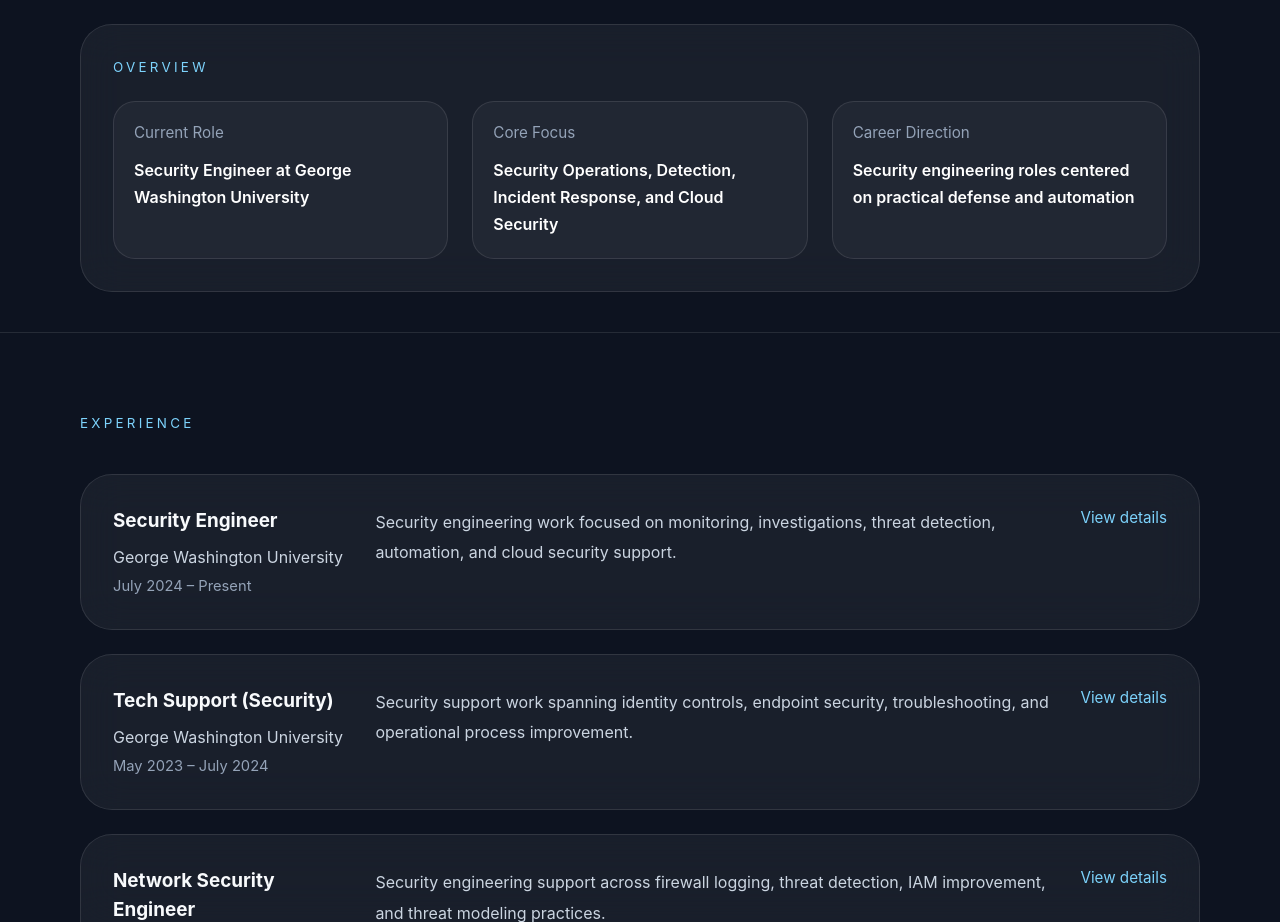
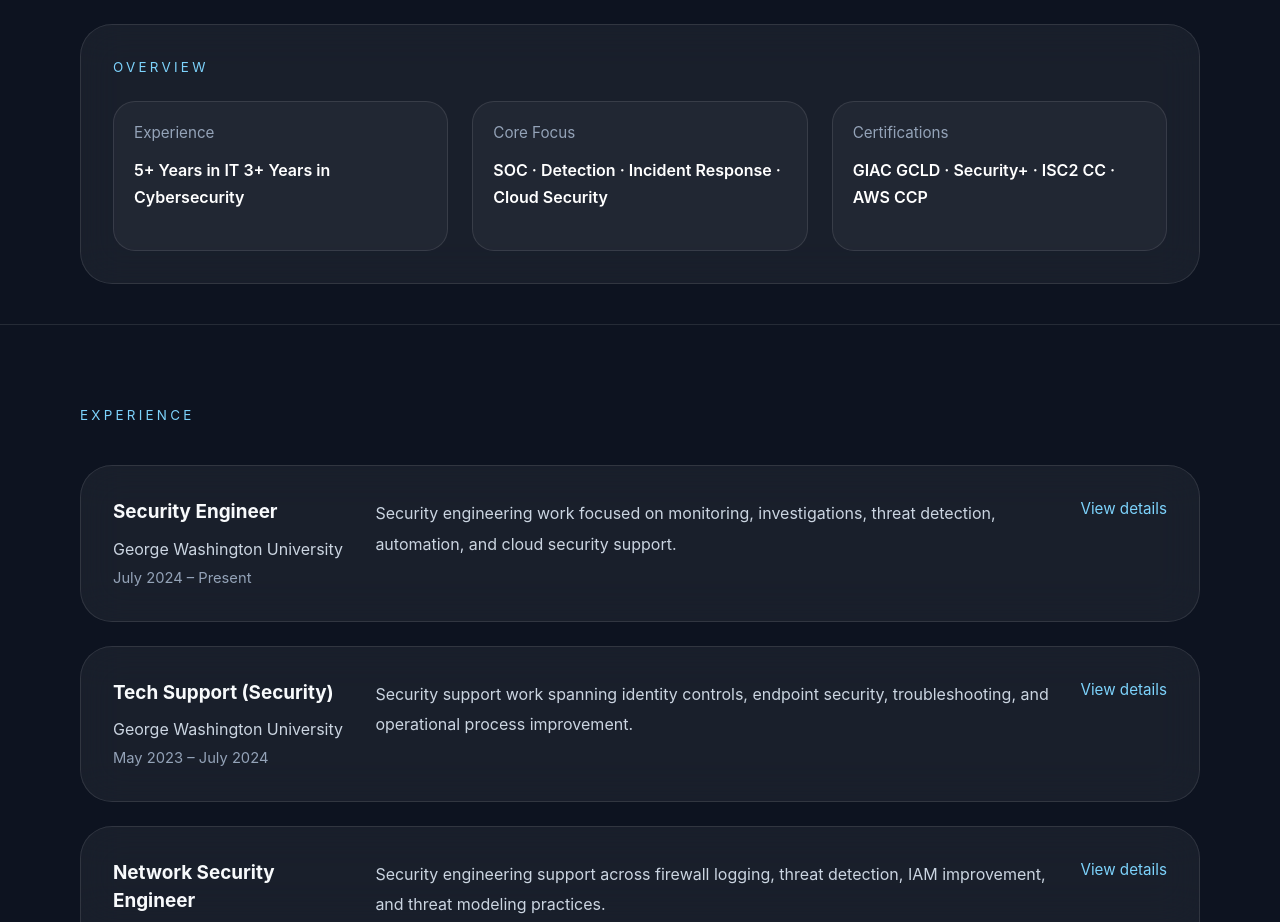
Before and after one commit to jiaming-sec/jiaming-portfolio, a React (Vite) app: page / in a window 1280 px wide. Shown: the part 1180-2102 px from the top of the page. Built offline with nearby package versions, Linux system fonts and the light colour scheme.

Commit message:
Update role and experience details in App.jsx

```diff
--- a/src/App.jsx
+++ b/src/App.jsx
@@ -195,23 +195,22 @@
 
               <div className="overview-grid">
                 <div className="mini-card">
-                  <p className="mini-label">Current Role</p>
+                  <p className="mini-label">Experience</p>
                   <p className="mini-value">
-                    Security Engineer at George Washington University
+                    5+ Years in IT
+                    3+ Years in Cybersecurity
                   </p>
                 </div>
                 <div className="mini-card">
                   <p className="mini-label">Core Focus</p>
                   <p className="mini-value">
-                    Security Operations, Detection, Incident Response, and Cloud
-                    Security
+                    SOC · Detection · Incident Response · Cloud Security
                   </p>
                 </div>
                 <div className="mini-card">
-                  <p className="mini-label">Career Direction</p>
+                  <p className="mini-label">Certifications</p>
                   <p className="mini-value">
-                    Security engineering roles centered on practical defense and
-                    automation
+                    GIAC GCLD · Security+ · ISC2 CC · AWS CCP
                   </p>
                 </div>
               </div>
```
